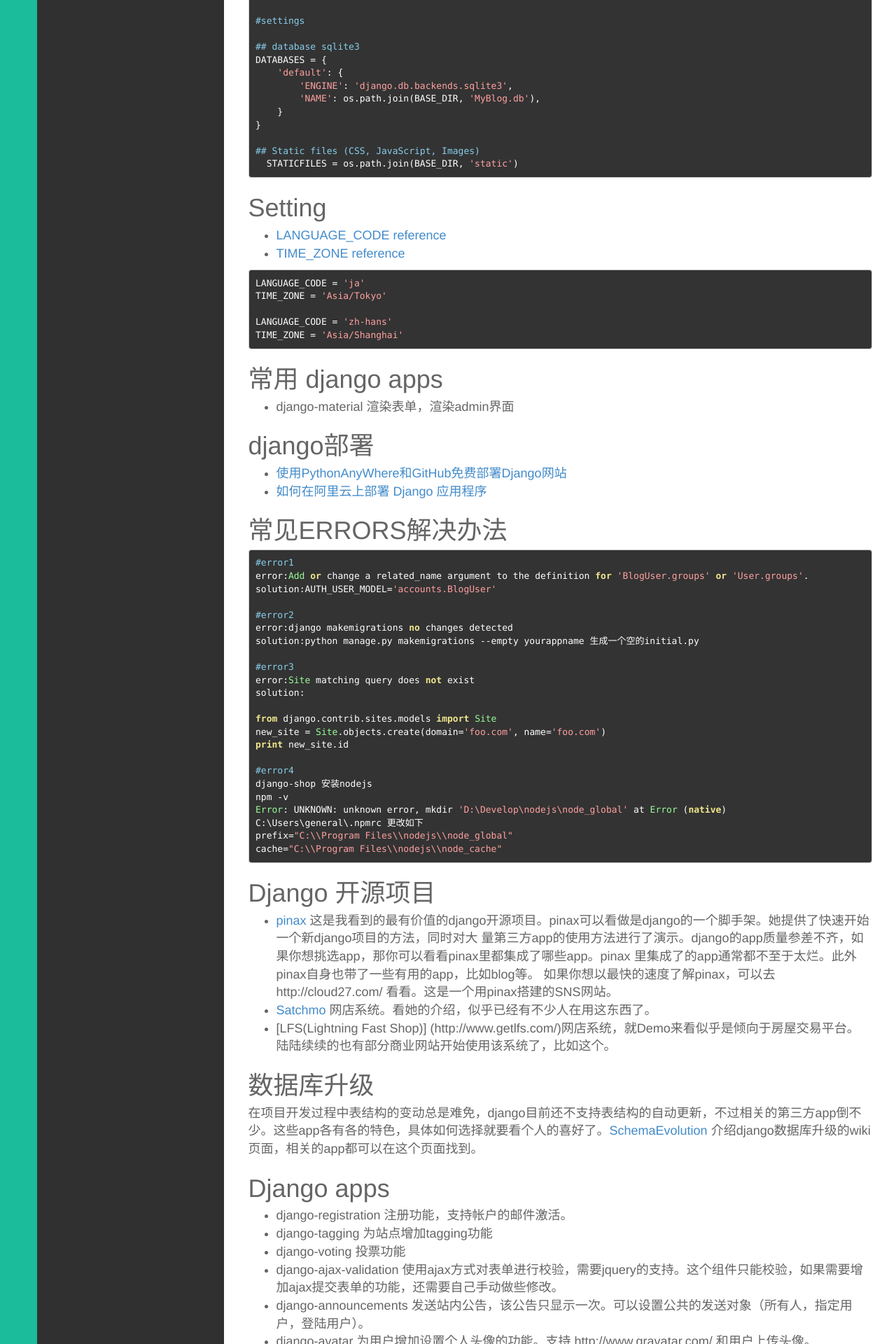
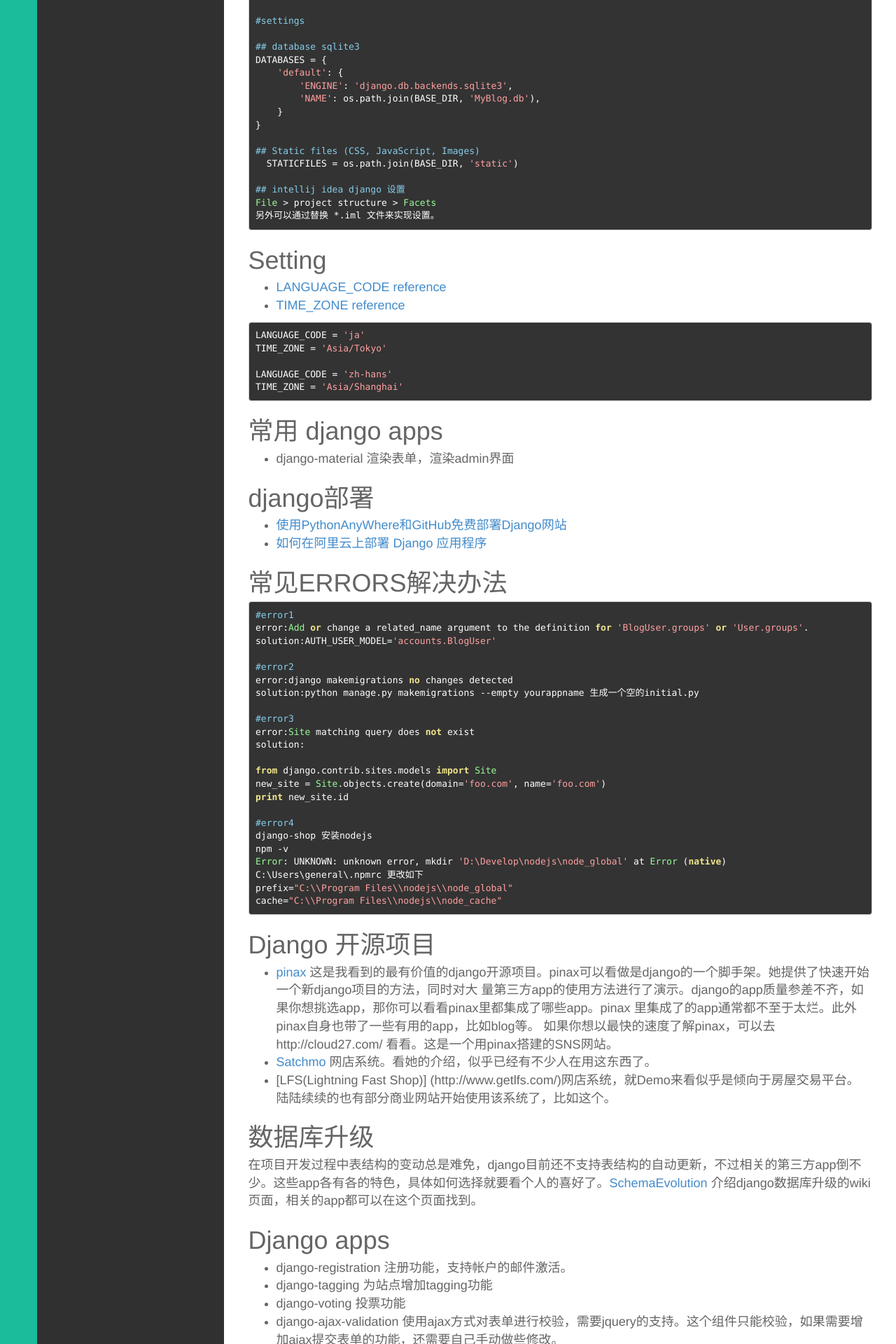
Before and after one commit to kyoyo/kyoyo.github.io, a Jekyll site: the page built from _posts/技術/2017-09-01-Django.md, in a window 1280 px wide. Shown: the part 1623-3543 px from the top of the page at 70% size. Built offline with Jekyll 4.4.1, drawn with Linux system fonts in a browser that asks for light colours; Markdown is read by kramdown in place of the engine named in the settings; some of the changed text lies outside the part shown.

Commit message:
Update 2017-09-01-Django.md

````diff
--- a/_posts/技術/2017-09-01-Django.md
+++ b/_posts/技術/2017-09-01-Django.md
@@ -98,6 +98,10 @@ DATABASES = {
 
 ## Static files (CSS, JavaScript, Images)
   STATICFILES = os.path.join(BASE_DIR, 'static')
+
+## intellij idea django 设置
+File > project structure > Facets
+另外可以通过替换 *.iml 文件来实现设置。
 
 ```
 
````
